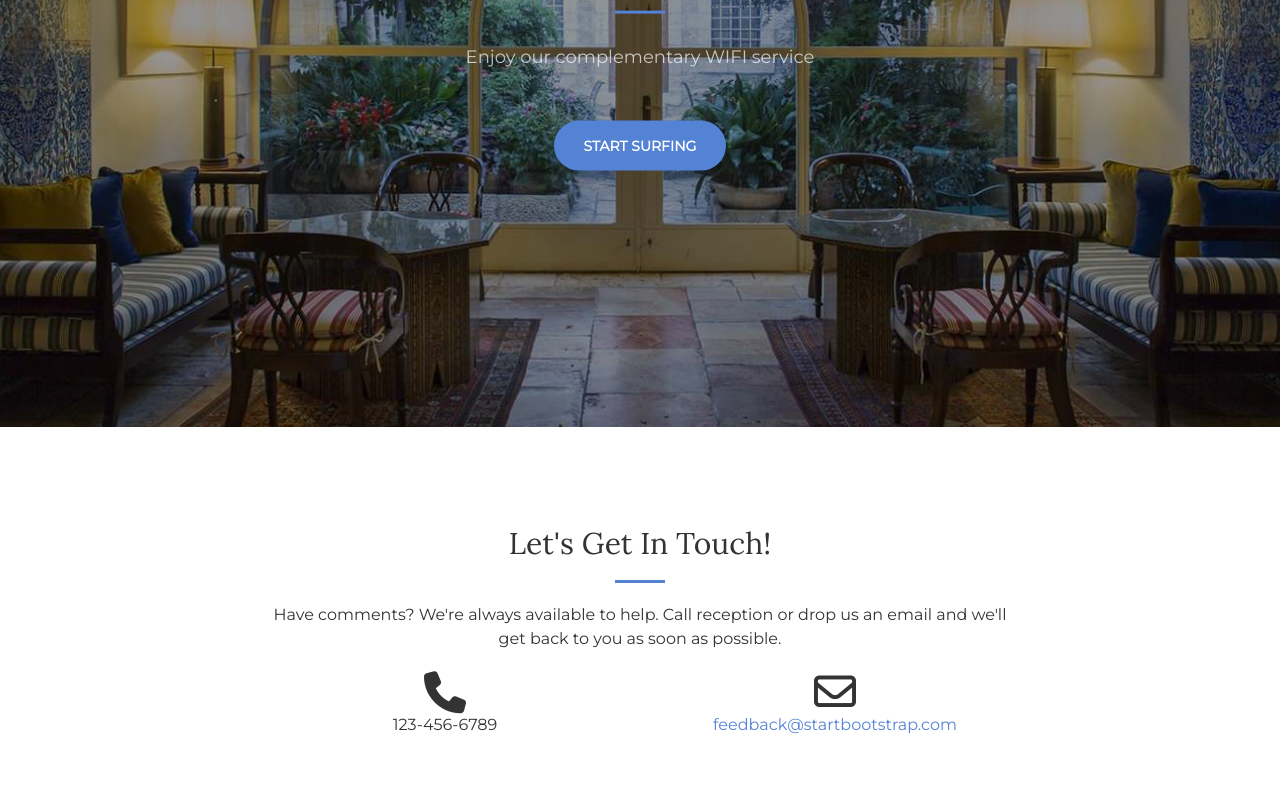
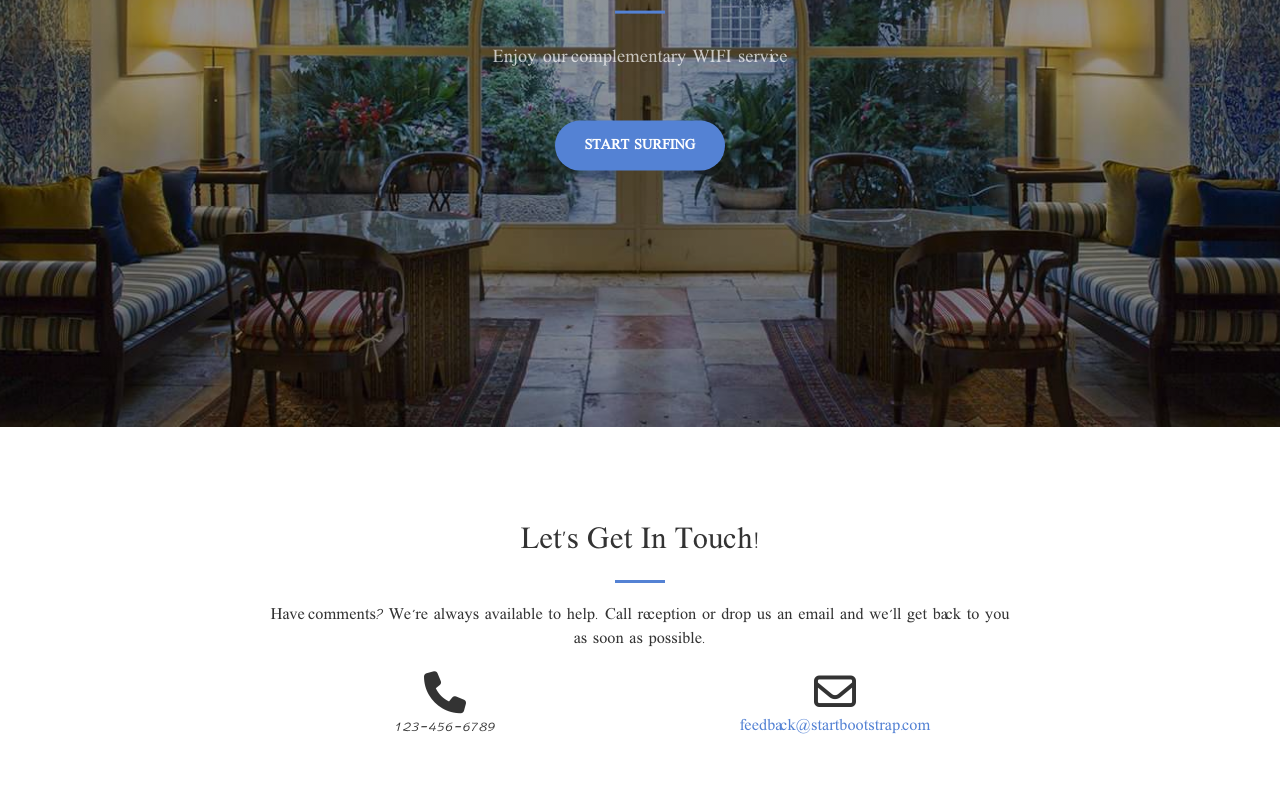
Before and after one commit to yoavanaki/AmCol, a website: page index.html in a window 1280 px wide. Shown: the part 373-1165 px from the top of the page. Drawn offline with nearby package versions, Linux system fonts and the light colour scheme; files whose address does not match are found by name.

Commit message:
new-er fonts

```diff
--- a/css/creative.css
+++ b/css/creative.css
@@ -3,13 +3,29 @@
  * Copyright 2013-2016 Start Bootstrap
  * Licensed under MIT (https://github.com/BlackrockDigital/startbootstrap/blob/gh-pages/LICENSE)
  */
+
+@font-face {
+    font-family: FiftyFive;
+    src: url(./fonts/fiftyfive.otf);
+}
+
+@font-face {
+    font-family: NachshonLight;
+    src: url(./fonts/nachshonlight.otf);
+}
+
+@font-face {
+    font-family: NachshonMedium;
+    src: url(./fonts/nachshonmedium.otf);
+}
+
 html,
 body {
   height: 100%;
   width: 100%;
 }
 body {
-  font-family: 'Montserrat', sans-serif;
+  font-family: 'FiftyFive', sans-serif;
 }
 hr {
   border-color: #5482d4;
@@ -35,7 +51,7 @@ h3,
 h4,
 h5,
 h6 {
-  font-family: 'Lora', serif;
+  font-family: 'NachshonLight', serif;
 }
 p {
   font-size: 16px;
@@ -64,14 +80,14 @@ aside {
 .navbar-default {
   background-color: white;
   border-color: rgba(34, 34, 34, 0.05);
-  font-family: 'Montserrat', sans-serif;
+  font-family: 'FiftyFive', sans-serif;
   -webkit-transition: all 0.35s;
   -moz-transition: all 0.35s;
   transition: all 0.35s;
 }
 .navbar-default .navbar-header .navbar-brand {
   color: #5482d4;
-  font-family: 'Montserrat', sans-serif;
+  font-family: 'FiftyFive', sans-serif;
   font-weight: 700;
   text-transform: uppercase;
 }
@@ -252,7 +268,7 @@ header .header-content .header-content-inner p {
 }
 .portfolio-box .portfolio-box-caption .portfolio-box-caption-content .project-category,
 .portfolio-box .portfolio-box-caption .portfolio-box-caption-content .project-name {
-  font-family: 'Montserrat', sans-serif;
+  font-family: 'FiftyFive', sans-serif;
   padding: 0 15px;
 }
 .portfolio-box .portfolio-box-caption .portfolio-box-caption-content .project-category {
@@ -384,7 +400,7 @@ fieldset[disabled] .btn-primary.active {
   background-color: white;
 }
 .btn {
-  font-family: 'Montserrat', sans-serif;
+  font-family: 'FiftyFive', sans-serif;
   border: none;
   border-radius: 300px;
   font-weight: 700;
```
Also changed, not shown: fonts/fiftyfive.otf (added), fonts/nachshonlight.otf (added), fonts/nachshonmedium.otf (added).
